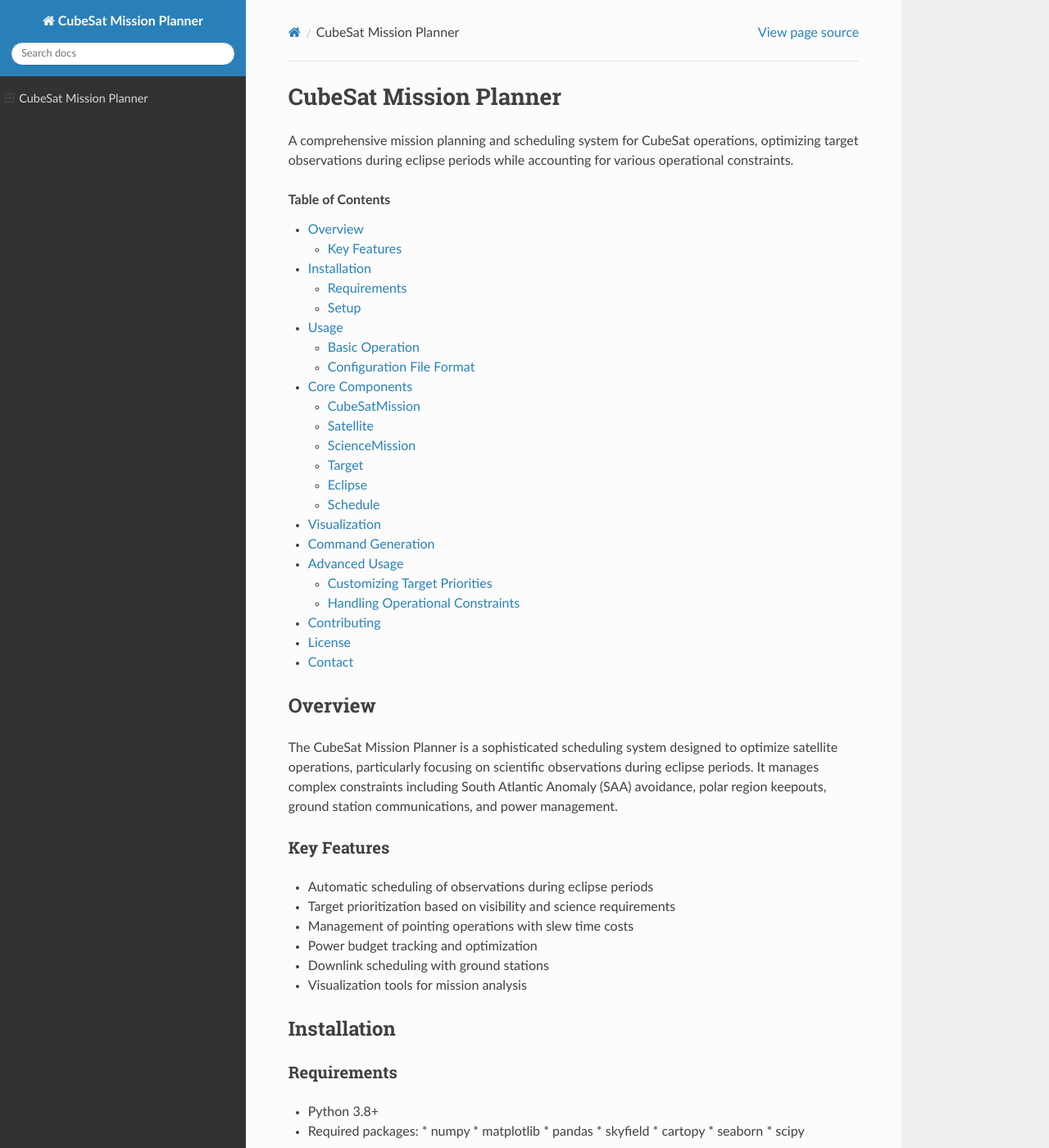
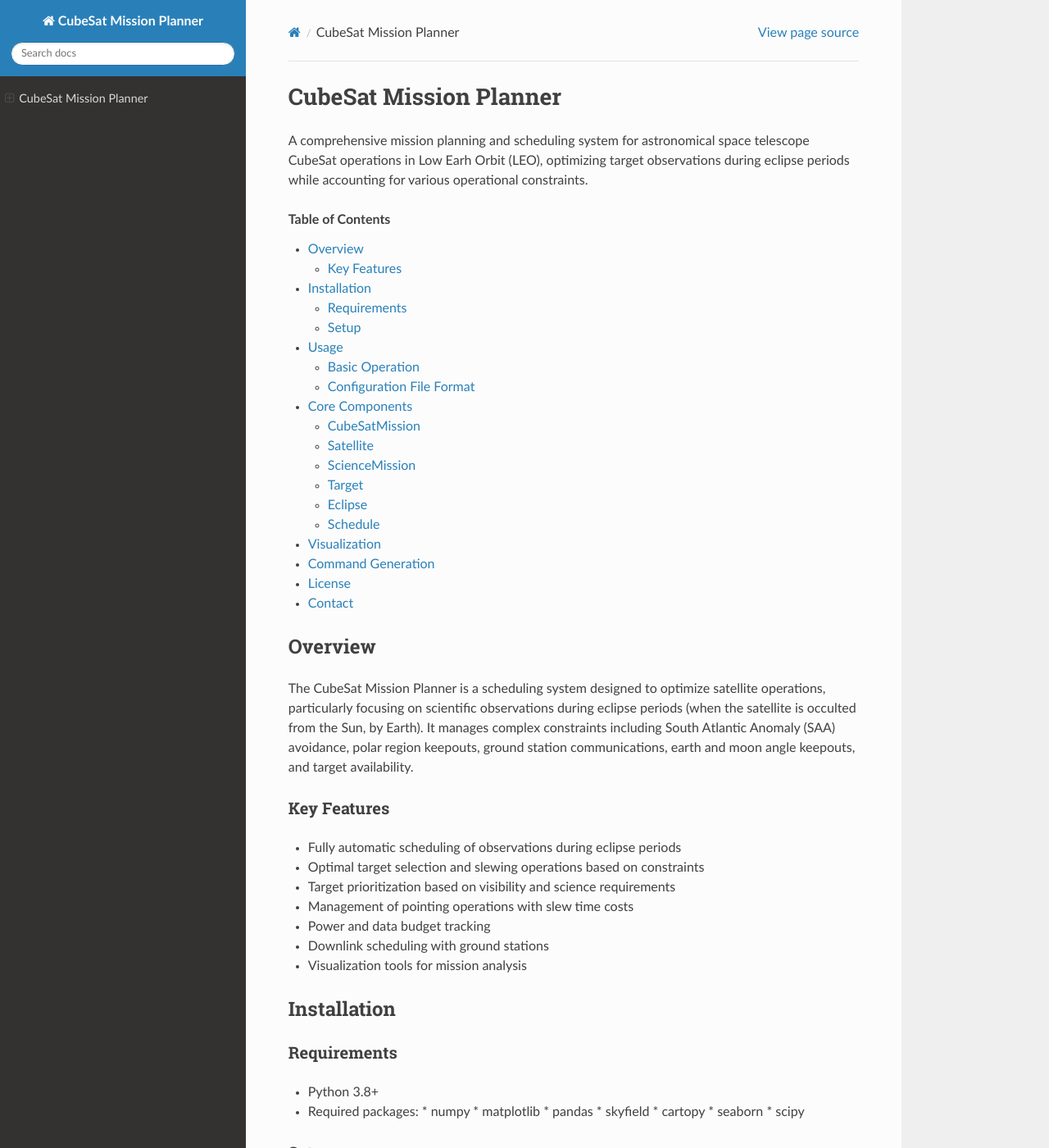
Before and after one commit to sees9730/CubeSatMissionPlanner, a Sphinx documentation site: the page built from docs/index.rst, in a window 1280 px wide and 1400 px high. Shown: the whole window at 82% size. Built offline with Sphinx 7.4.7 and the Read the Docs theme 3.1.0, drawn with Linux system fonts in a browser that asks for light colours; some of the changed lines change nothing that is shown; some of the changed text lies outside the part shown.

Commit message:
Update readthedocs index

```diff
--- a/docs/index.rst
+++ b/docs/index.rst
@@ -2,7 +2,7 @@
 CubeSat Mission Planner
 ================================
 
-A comprehensive mission planning and scheduling system for CubeSat operations,
+A comprehensive mission planning and scheduling system for astronomical space telescope CubeSat operations in Low Earh Orbit (LEO),
 optimizing target observations during eclipse periods while accounting for
 various operational constraints.
 
@@ -13,18 +13,19 @@ various operational constraints.
 Overview
 ========
 
-The CubeSat Mission Planner is a sophisticated scheduling system designed to optimize
-satellite operations, particularly focusing on scientific observations during eclipse periods.
+The CubeSat Mission Planner is a scheduling system designed to optimize
+satellite operations, particularly focusing on scientific observations during eclipse periods (when the satellite is occulted from the Sun, by Earth).
 It manages complex constraints including South Atlantic Anomaly (SAA) avoidance, polar region
-keepouts, ground station communications, and power management.
+keepouts, ground station communications, earth and moon angle keepouts, and target availability.
 
 Key Features
 -----------
 
-* Automatic scheduling of observations during eclipse periods
+* Fully automatic scheduling of observations during eclipse periods
+* Optimal target selection and slewing operations based on constraints
 * Target prioritization based on visibility and science requirements
 * Management of pointing operations with slew time costs
-* Power budget tracking and optimization
+* Power and data budget tracking
 * Downlink scheduling with ground stations
 * Visualization tools for mission analysis
 
@@ -49,12 +50,14 @@ Setup
 
 .. code-block:: bash
 
-   # Clone the repository
-   git clone https://github.com/username/cubesat-mission-planner.git
-   cd cubesat-mission-planner
+    TBD
 
-   # Install dependencies
-   pip install -r requirements.txt
+..    # Clone the repository
+..    git clone https://github.com/username/cubesat-mission-planner.git
+..    cd cubesat-mission-planner
+
+..    # Install dependencies
+..    pip install -r requirements.txt
 
 Usage
 =====
@@ -162,46 +165,6 @@ The system generates a JSON command file with the operations schedule:
 
    # File is saved as: mission_commands_YYYYMMDDTHHMMSS.json
 
-Advanced Usage
-=============
-
-Customizing Target Priorities
----------------------------
-
-Target priorities can be adjusted in the configuration file or programmatically:
-
-.. code-block:: python
-
-   # Modify target priorities
-   for target in mission.science_mission.master_target_list:
-       if "high_priority" in target.name:
-           target.base_priority = 10
-
-Handling Operational Constraints
-------------------------------
-
-Additional constraints can be implemented by modifying the allocation functions:
-
-.. code-block:: python
-
-   # Customize constraint handling
-   mission._allocate_constraints(operations_schedule)
-
-   # Add custom constraint
-   custom_constraint = calculate_custom_constraint()
-   operations_schedule[custom_constraint] = MissionStatus.DOWNTIME.value
-
-Contributing
-===========
-
-Contributions to the CubeSat Mission Planner are welcome! Please follow these steps:
-
-1. Fork the repository
-2. Create a feature branch
-3. Implement your changes
-4. Add tests if applicable
-5. Submit a pull request
-
 License
 =======
 
```
